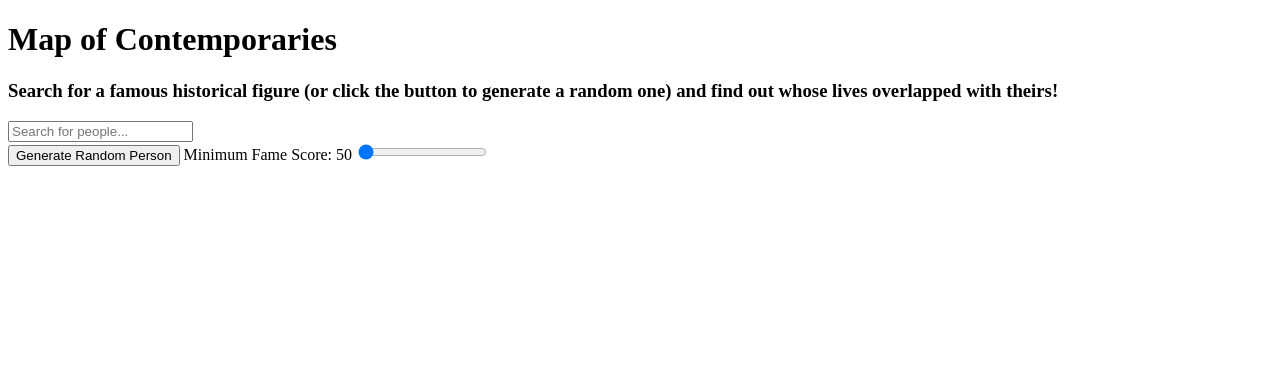
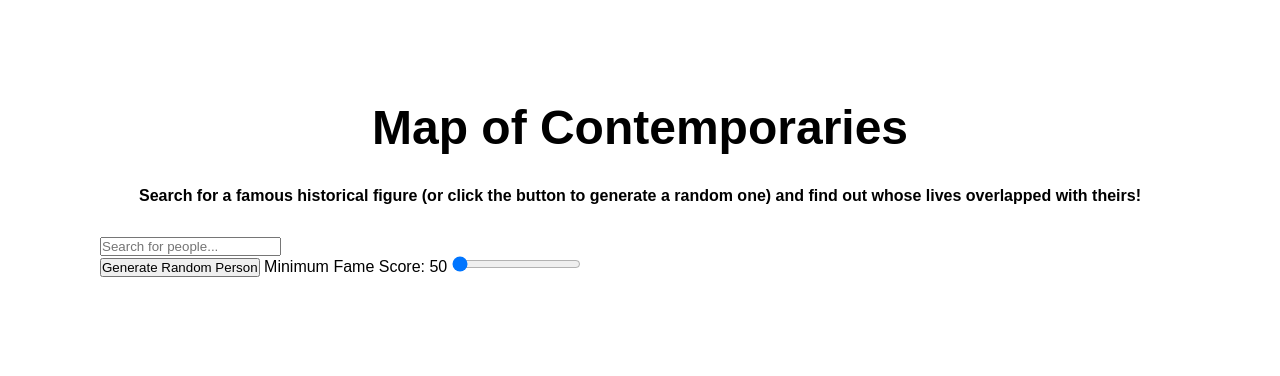
Before and after one commit to Jonathan-Heaney/moc-railway, a Django app: page / in a window 1280 px wide. Shown: the top 376 px of the page. Run offline with Django 5.2, Linux system fonts and the light colour scheme.

Commit message:
Center title/explainer

```diff
--- a/contemporaries/templates/contemporaries/index.html
+++ b/contemporaries/templates/contemporaries/index.html
@@ -4,6 +4,11 @@
 {% block title %}
 Map of Contemporaries
 {% endblock %}
+
+{% block css_files %}
+  <link rel="stylesheet" href="{% static "style.css" %}">
+{% endblock %}
+
 
 {% block content %}
 
@@ -12,8 +17,11 @@ Map of Contemporaries
         <h3 class="explainer">Search for a famous historical figure (or click the button to generate a
             random one) and find out whose lives overlapped with theirs!</h3>
 
-        <input type="text" id="searchInput" placeholder="Search for people...">
-        <div id="searchResultsContainer"></div>
+        <div class="search-container">
+            <input type="text" id="searchInput" placeholder="Search for people...">
+            <div id="searchResultsContainer"></div>
+        </div>
+
 
         {% include "contemporaries/includes/person-detail.html" %}
 
--- /dev/null
+++ b/static/style.css
@@ -0,0 +1,32 @@
+* {
+  box-sizing: border-box;
+  margin: 0;
+  padding: 0;
+}
+
+body {
+  font-family: Arial, sans-serif;
+  margin: 5rem;
+}
+
+.container {
+  padding: 20px;
+}
+
+.title {
+  text-align: center;
+  font-size: 1.8rem;
+  margin-bottom: 2rem;
+}
+
+.explainer {
+  text-align: center;
+  margin-bottom: 2rem;
+  font-size: 1rem;
+}
+
+@media (min-width: 768px) {
+  .title {
+    font-size: 3rem;
+  }
+}
--- a/templates/base.html
+++ b/templates/base.html
@@ -4,6 +4,7 @@
     <meta charset="UTF-8">
     <meta name="viewport" content="width=device-width, initial-scale=1.0">
     <title>{% block title%} {% endblock %}</title>
+    {% block css_files %} {% endblock %}
 </head>
 <body>
     {% block content %}
```
